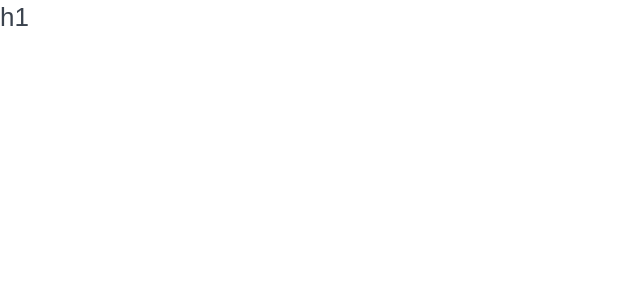
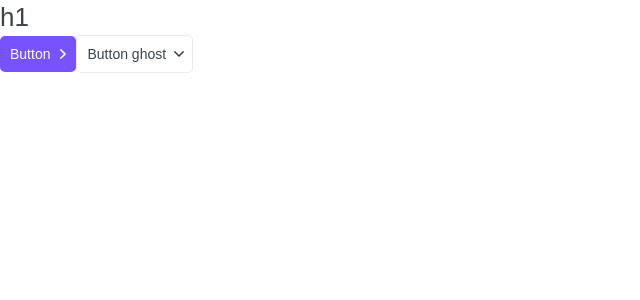
Before and after one commit to greatspoke/react-portfolio, a Next.js app: page / in a window 1280 px wide. Shown: the top 300 px of the page, without its empty margins (0-640 px from the left). Built offline with nearby package versions, Linux system fonts and the light colour scheme.

Commit message:
Add component Button

```diff
--- /dev/null
+++ b/components/Button/Button.module.css
@@ -0,0 +1,52 @@
+.button {
+	display: inline-block;
+
+	box-sizing: border-box;
+	padding: 10px;
+
+	cursor: pointer;
+
+	transition: all 0.2s;
+	text-align: center;
+
+	border: none;
+	border-radius: 5px;
+
+	font-size: 14px;
+}
+
+.primary {
+	color: var(--white);
+	background-color: var(--primary);
+}
+
+.primary:hover {
+	background-color: var(--primary-hover);
+}
+
+.ghost {
+	color: var(--black);
+	border: 1px solid var(--gray-light);
+	background: none;
+}
+
+.ghost:hover {
+	color: var(--white);
+	background-color: var(--primary);
+}
+
+.arrow {
+	display: inline-block;
+
+	margin-left: 10px;
+}
+
+.down {
+	transition: all 0.2s;
+	transform: rotate(90deg);
+}
+
+.primary svg,
+.ghost:hover svg {
+	fill: var(--white);
+}
--- /dev/null
+++ b/components/Button/Button.tsx
@@ -0,0 +1,23 @@
+import { ButtonProps } from './Button.props';
+import cn from 'classnames';
+import styles from './Button.module.css';
+import ArrowIcon from './arrow.svg'
+
+export const Button = ({ children, arrow = 'none', appearance, className, ...props }: ButtonProps): JSX.Element => {
+	return (
+		<button
+			className={cn(styles.button, {
+				[styles.primary]: appearance == 'primary',
+				[styles.ghost]: appearance == 'ghost'
+			})}
+			{...props}
+		>
+			{children}
+			{arrow != 'none' && <span className={cn(styles.arrow, {
+				[styles.down]: arrow == 'down',
+			})}>
+				<ArrowIcon />
+			</span>}
+		</button>
+	)
+}
--- a/components/index.ts
+++ b/components/index.ts
@@ -1 +1,2 @@
 export * from './Htag/Htag';
+export * from './Button/Button';
--- a/pages/index.tsx
+++ b/pages/index.tsx
@@ -1,10 +1,12 @@
-import { Htag } from '../components';
+import { Htag, Button } from '../components';
 
 export default function Home(): JSX.Element {
 
   return (
     <>
       <Htag tag='h1'>h1</Htag>
+      <Button appearance='primary' arrow='right' className='dsds'>Button</Button>
+      <Button appearance='ghost' arrow='down'> Button ghost</Button>
     </>
   );
 }
```
Also changed, not shown: components/Button/Button.props.ts (added, +8 -0 lines), components/Button/arrow.svg (added).
